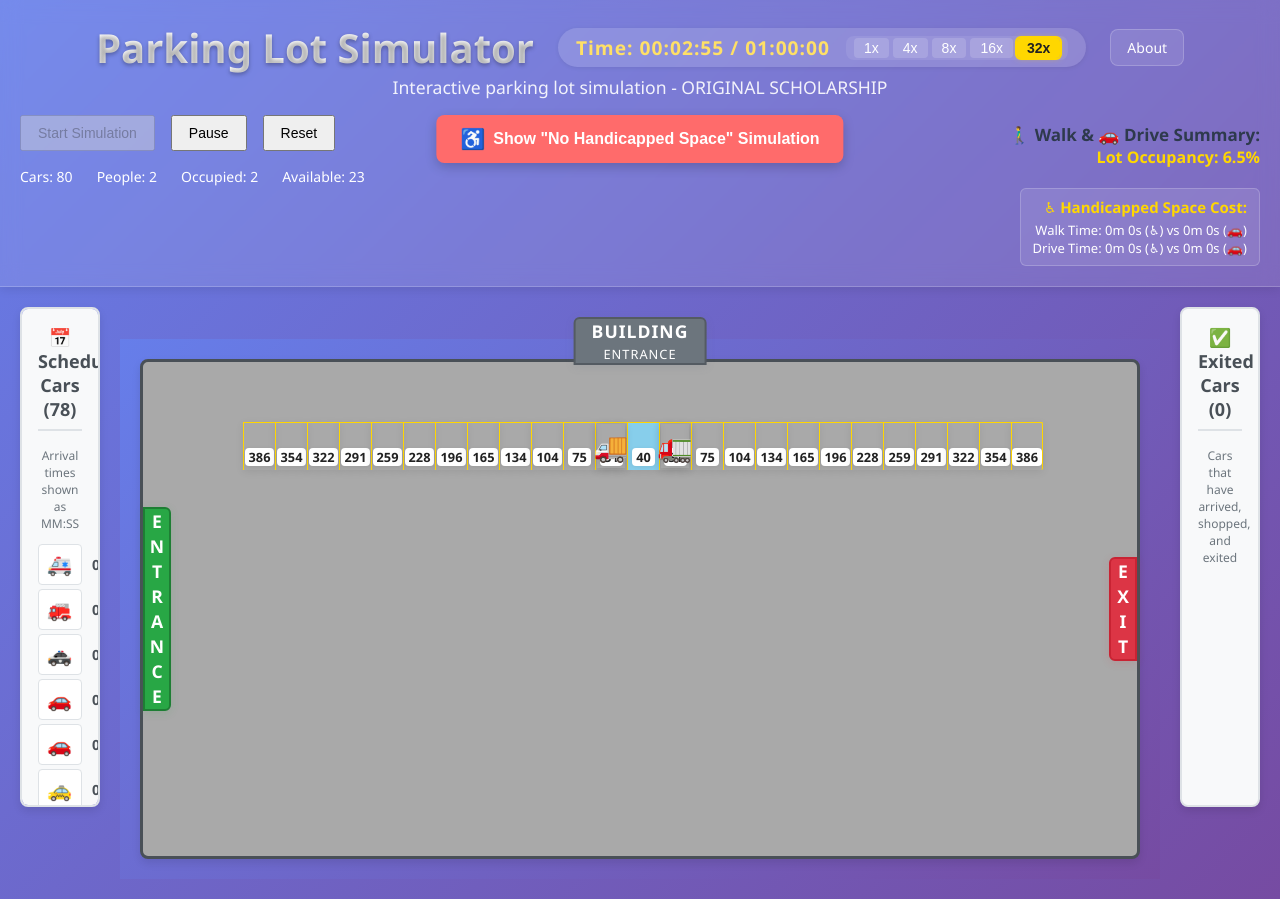
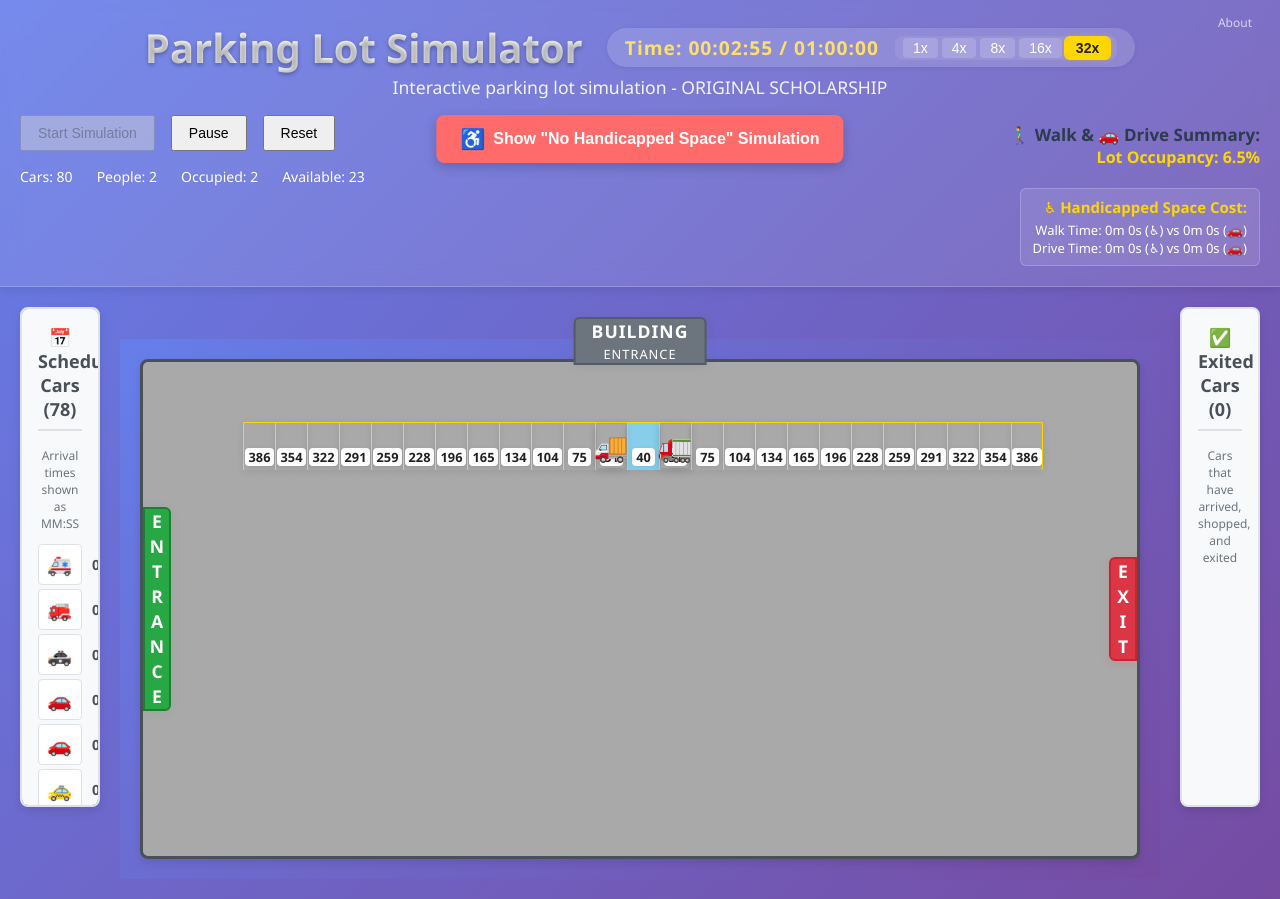
Before and after one commit to josephecombs/parking-lot-simulator, a React (Create React App) app: page / in a window 1280 px wide. Built offline with nearby package versions, Linux system fonts and the light colour scheme.

Commit message:
Add tiny About link positioned at top right of header

```diff
--- a/src/App.js
+++ b/src/App.js
@@ -292,6 +292,34 @@ function App() {
         <Route path="/" element={
           <div className="App" style={{ position: 'relative' }}>
             <header className="App-header">
+              {/* Tiny About link in top right */}
+              <Link
+                to="/about"
+                style={{
+                  position: 'absolute',
+                  top: '10px',
+                  right: '20px',
+                  color: 'rgba(255,255,255,0.7)',
+                  textDecoration: 'none',
+                  fontSize: '12px',
+                  fontWeight: '400',
+                  padding: '4px 8px',
+                  borderRadius: '4px',
+                  transition: 'all 0.2s ease',
+                  zIndex: 1000
+                }}
+                onMouseEnter={(e) => {
+                  e.target.style.color = 'rgba(255,255,255,1)';
+                  e.target.style.background = 'rgba(255,255,255,0.1)';
+                }}
+                onMouseLeave={(e) => {
+                  e.target.style.color = 'rgba(255,255,255,0.7)';
+                  e.target.style.background = 'transparent';
+                }}
+              >
+                About
+              </Link>
+
               <div style={{ display: 'flex', alignItems: 'center', justifyContent: 'center', gap: 24 }}>
                 <h1 style={{ margin: 0 }}>Parking Lot Simulator</h1>
                 <div className="time-ticker" style={{ display: 'flex', alignItems: 'center', gap: 16 }}>
@@ -324,30 +352,6 @@ function App() {
                     ))}
                   </div>
                 </div>
-                <Link
-                  to="/about"
-                  style={{
-                    background: 'rgba(255,255,255,0.1)',
-                    color: '#fff',
-                    textDecoration: 'none',
-                    padding: '8px 16px',
-                    borderRadius: '8px',
-                    fontSize: '14px',
-                    fontWeight: '500',
-                    border: '1px solid rgba(255,255,255,0.2)',
-                    transition: 'all 0.3s ease'
-                  }}
-                  onMouseEnter={(e) => {
-                    e.target.style.background = 'rgba(255,255,255,0.2)';
-                    e.target.style.transform = 'translateY(-1px)';
-                  }}
-                  onMouseLeave={(e) => {
-                    e.target.style.background = 'rgba(255,255,255,0.1)';
-                    e.target.style.transform = 'translateY(0)';
-                  }}
-                >
-                  About
-                </Link>
               </div>
               <p>Interactive parking lot simulation - ORIGINAL SCHOLARSHIP</p>
               <div style={{ display: 'flex', justifyContent: 'space-between', marginTop: 16 }}>
```
